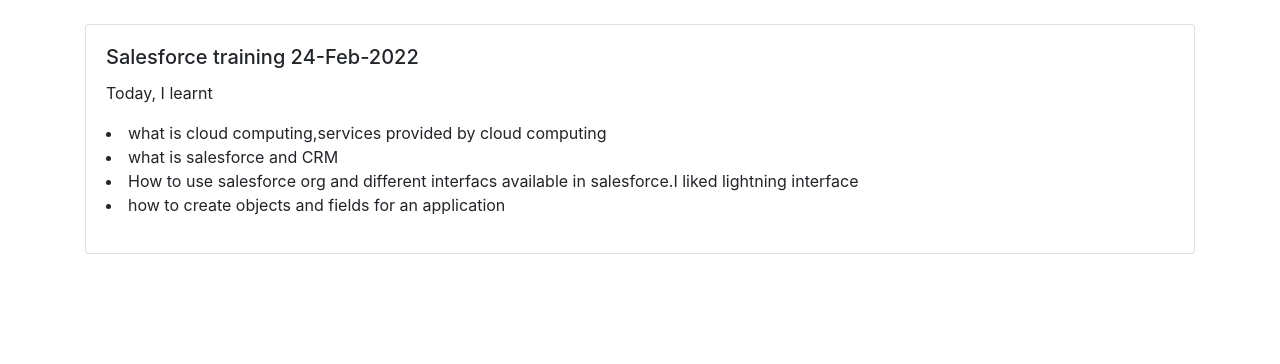
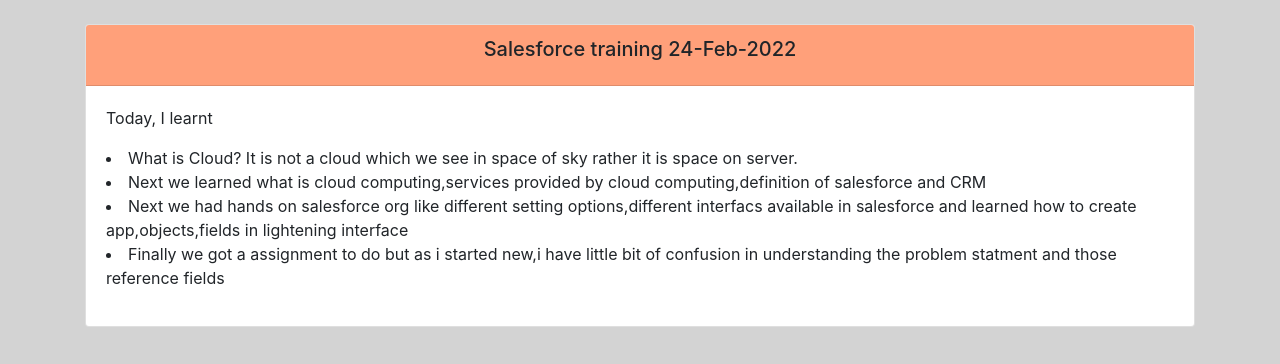
Before and after one commit to konderubhavani/konderubhavani.github.io, a plain HTML site: page journal.html in a window 1280 px wide. Drawn offline with nearby package versions, Linux system fonts and the light colour scheme.

Commit message:
Add files via upload

```diff
--- a/journal.html
+++ b/journal.html
@@ -4,23 +4,37 @@
 <script src="https://code.jquery.com/jquery-3.3.1.slim.min.js"  crossorigin="anonymous"></script>
 <script src="https://cdnjs.cloudflare.com/ajax/libs/popper.js/1.14.7/umd/popper.min.js"  crossorigin="anonymous"></script>
 <script src="https://stackpath.bootstrapcdn.com/bootstrap/4.3.1/js/bootstrap.min.js" crossorigin="anonymous"></script>
+<style>
+body{
+	background-color:lightgrey;
+}
+.card-body{
+	background-color-grey;
+	text-color:white;
+}
+.text-center{
+	background-color:lightsalmon;
+}
+</style>
 </head>
 
 
 <body>
-
 <div class="container">
 
 <br>
 <div class="card" style="width: 30ran;">
+<div class="card-header text-center">
+    <h5 class="card-title">Salesforce training 24-Feb-2022</h5>
+</div>
+
 <div class="card-body">
-	<h5 class="card-title">Salesforce training 24-Feb-2022</h5>
 	<p class="card-text">
 		Today, I learnt
-		<li>what is cloud computing,services provided by cloud computing</li>
-		<li>what is salesforce and CRM</1i>
-		<li>How to use salesforce org and different interfacs available in salesforce.I liked lightning interface</li>
-		<li>how to create objects and fields for an application</1i>
+		<li>What is Cloud? It is not a cloud which we see in space of sky rather it is space on server.</li>
+		<li>Next we learned what is cloud computing,services provided by cloud computing,definition of salesforce and CRM</li>
+		<li>Next we had hands on salesforce org like different setting options,different interfacs available in salesforce and learned how to create app,objects,fields in lightening interface</li>
+		<li>Finally we got a assignment to do but as i started new,i have little bit of confusion in understanding the problem statment and those reference fields</1i>
 	</p>
 </div>
 </div>
```
